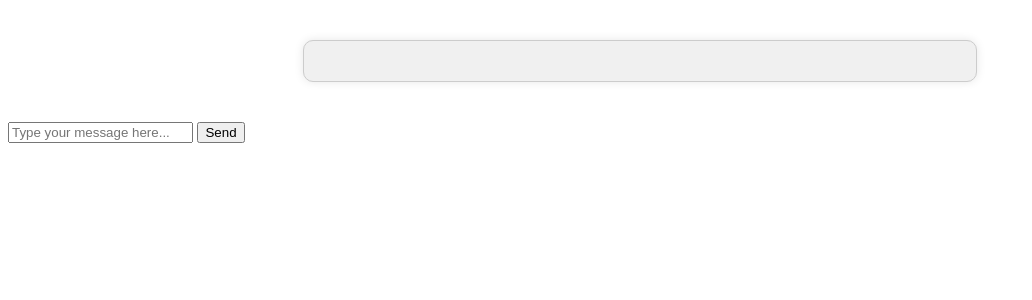
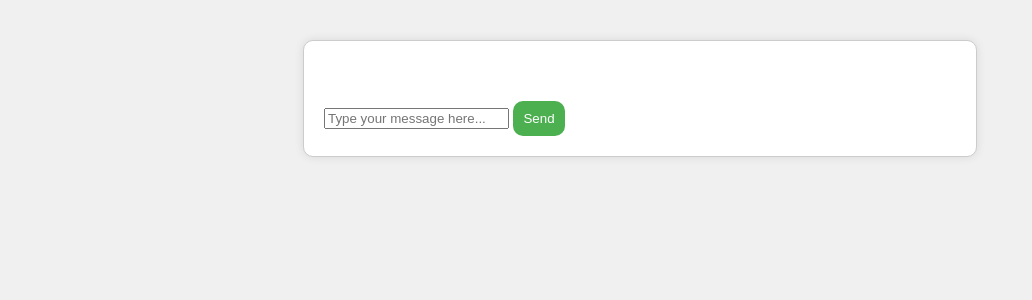
Before and after one commit to andy221lol/HFAI, a Flask app: page / in a window 1280 px wide. Shown: the top 300 px of the page, without its empty margins (0-1032 px from the left). Run offline with Flask 3, Linux system fonts and the light colour scheme.

Commit message:
Update index.html

```diff
--- a/templates/index.html
+++ b/templates/index.html
@@ -7,15 +7,21 @@
     <style>
         body {
             font-family: Arial, sans-serif;
+            background-color: #f0f0f0;
         }
-        .conversation {
+        .container {
             width: 50%;
             margin: 40px auto;
             padding: 20px;
-            background-color: #f0f0f0;
+            background-color: #fff;
             border: 1px solid #ccc;
             border-radius: 10px;
             box-shadow: 0 0 10px rgba(0, 0, 0, 0.1);
+        }
+        .conversation {
+            padding: 20px;
+            overflow-y: auto;
+            max-height: 400px;
         }
         .message {
             margin-bottom: 10px;
@@ -24,13 +30,35 @@
         }
         .user {
             background-color: #cff6cf;
+            border-radius: 10px;
+            padding: 10px;
+            margin-bottom: 10px;
         }
         .ai {
             background-color: #ffc6c6;
+            border-radius: 10px;
+            padding: 10px;
+            margin-bottom: 10px;
+        }
+        .input-field {
+            padding: 10px;
+            border: 1px solid #ccc;
+            border-radius: 10px;
+            width: 100%;
+            font-size: 16px;
+        }
+        .send-button {
+            padding: 10px;
+            border: none;
+            border-radius: 10px;
+            background-color: #4CAF50;
+            color: #fff;
+            cursor: pointer;
         }
     </style>
 </head>
 <body>
+    <div class="container">
         <div class="conversation" id="conversation">
             {% for message in conversation_history %}
                 <div class="message {% if message.role == 'user' %}user{% else %}ai{% endif %}">
@@ -39,9 +67,10 @@
             {% endfor %}
         </div>
         <form id="chat-form">
-        <input type="text" id="user-input" placeholder="Type your message here...">
-        <button type="submit">Send</button>
+            <input type="text" id="user-input" placeholder="Type your message here..." autocomplete="off" autocorrect="off" autocapitalize="off" spellcheck="false">
+            <button type="submit" class="send-button">Send</button>
         </form>
+    </div>
 
     <script>
         const conversationDiv = document.getElementById('conversation');
```
Lines whose indentation alone changed are shown as unchanged.
